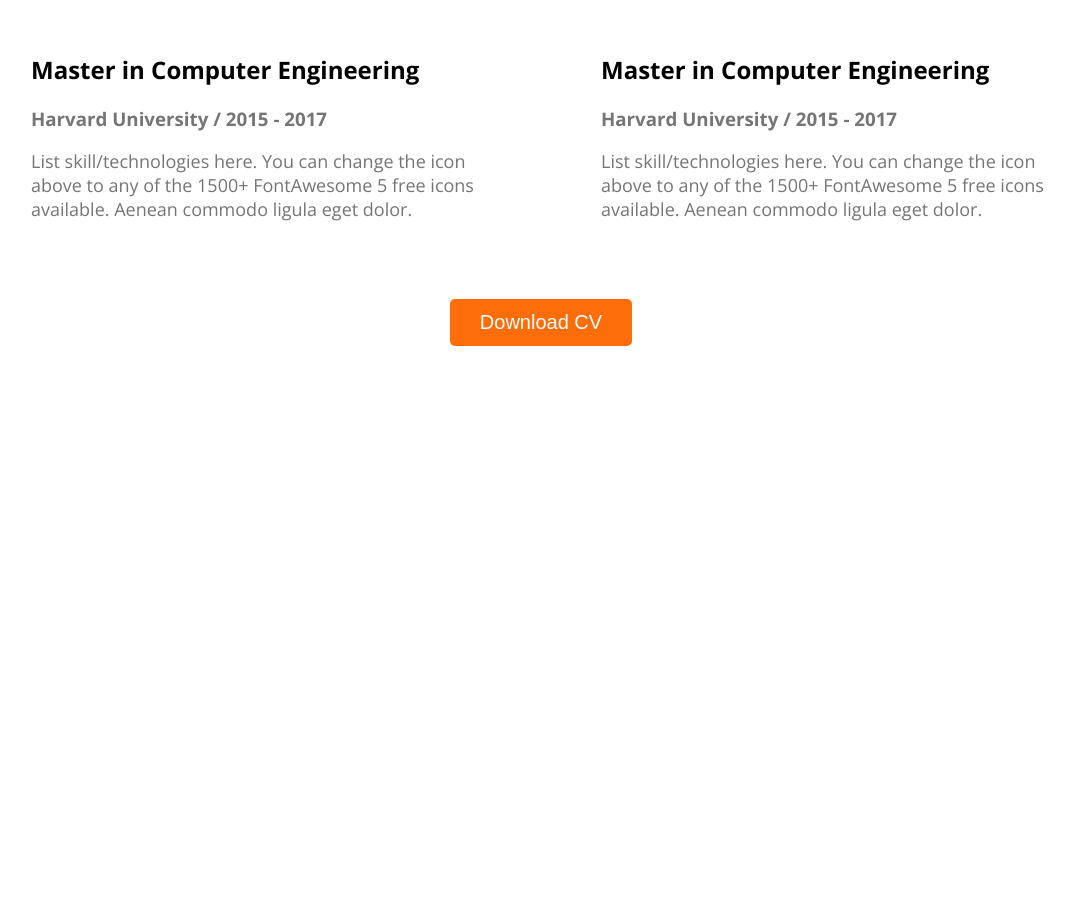
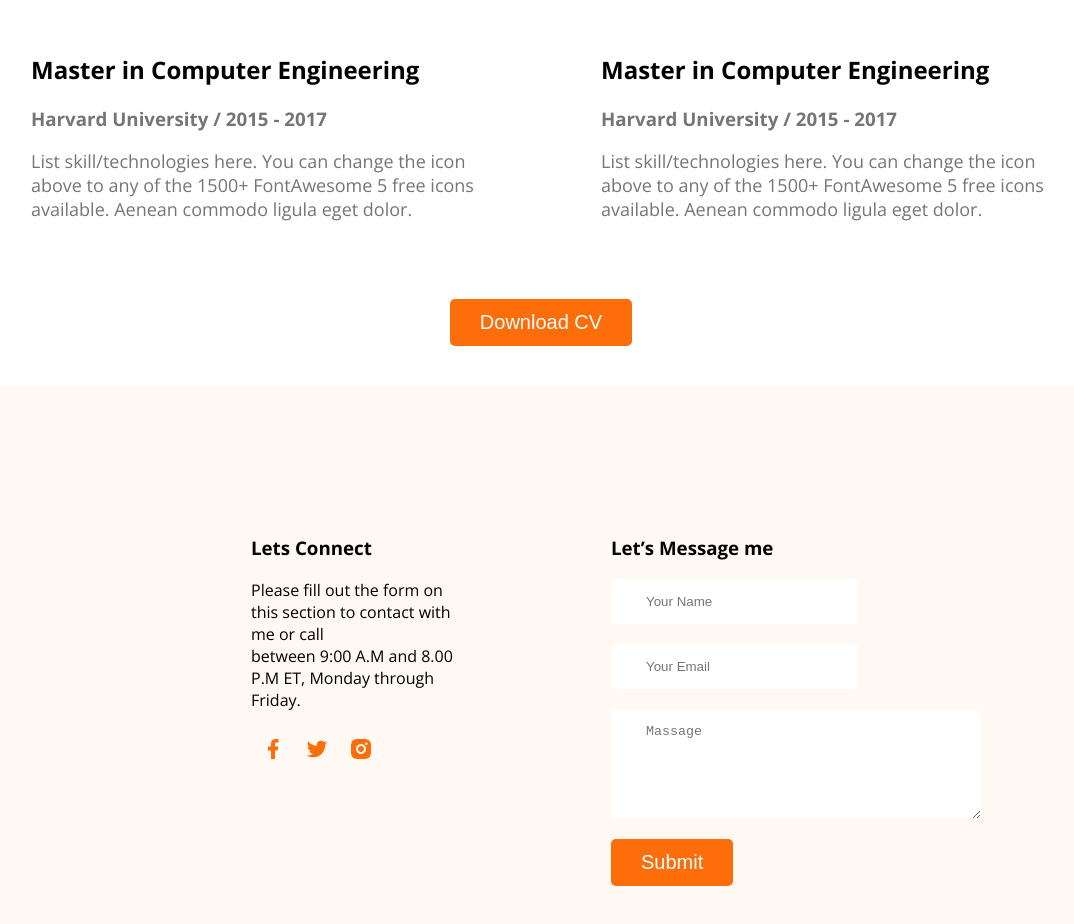
Before and after one commit to armangit1/frist-web-project, a plain HTML site: page index.html in a window 1280 px wide. Shown: the part 3134-4058 px from the top of the page, without its empty margins (99-1173 px from the left). Before the commit the page ends 3520 px from the top, so only its background shows below. Drawn offline with nearby package versions, Linux system fonts and the light colour scheme; a web font is replaced by a local one.

Commit message:
added all

```diff
--- a/index.html
+++ b/index.html
@@ -173,7 +173,31 @@
 
 
     </main>
-    <footer>
+    <footer >
+
+        <div class="fotar-colm">
+            <h3 class="connect">Lets Connect</h3>
+            <p>Please fill out the form on this section to contact with me or call <br> between 9:00 A.M and 8.00 P.M ET, Monday through Friday.</p>
+            <div class="socal-link">
+                <a href=""><img src="images/icons/facebook.png" alt=""></a><a href=""><img src="images/icons/twitter.png" alt=""></a><a href=""><img src="images/icons/insta.png" alt=""></a>
+            </div>
+        </div>
+        <div class="fotar-colm">
+            <h3 class="connect">Let’s Message me</h3>
+
+            <form action="" class="contract">
+                <input type="text" placeholder="Your Name">
+                <input type="email" placeholder="Your Email">
+                <textarea name=""placeholder="Massage" id="" type="text" ></textarea>
+                <button class="btn">Submit</button>
+            </form>
+
+
+
+
+
+
+        </div>
 
     </footer>
 </body>
--- a/style/style.css
+++ b/style/style.css
@@ -166,3 +166,34 @@ hr{
    text-align: center;
    margin-bottom: 40px;
 }
+footer{
+    display: flex;
+    background-color: #FFF8F3;
+    padding: 130px 200px;
+    justify-content: space-around;
+
+
+}
+.socal-link img{
+    margin: 10px;
+}
+.contract > input , textarea{
+    display: block;
+  /* text-align: left; */
+  margin-bottom: 20px;
+  padding: 15px 35px;
+  border: none;
+  border-radius: 5px;
+
+}
+footer .fotar-colm{
+    width: 50%;
+}
+.contract textarea{
+    min-width: 300px;
+    width: 300px;
+    height: 80px;
+}
+.fotar-colm{
+    margin-left: 150px;
+}
```
